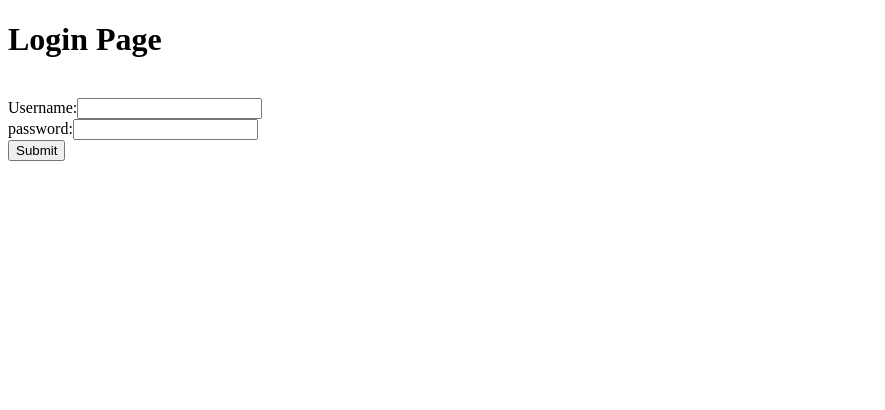
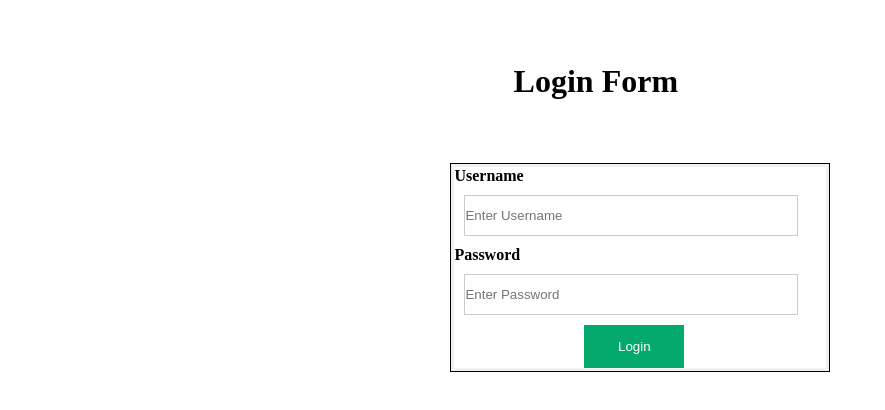
Before and after one commit to Pavan-1278/angular_realtime_proj, an Angular app: page / in a window 1280 px wide. Shown: the top 410 px of the page, without its empty margins (0-885 px from the left). Built offline with nearby package versions, Linux system fonts and the light colour scheme.

Commit message:
Login Component with css

```diff
--- a/src/app/login/login.component.css
+++ b/src/app/login/login.component.css
@@ -0,0 +1,61 @@
+form {border: 3px solid #f1f1f1;
+
+}
+
+.heading{
+    align-items: center;
+}
+input[type=text], input[type=password] {
+  width: 90%;
+  padding: 12px 0;
+  margin: 10px;
+  display: inline-block;
+  border: 1px solid #ccc;
+  box-sizing: border-box;
+}
+
+.uname,.psw{
+    margin-left: 10%;
+}
+
+button {
+  background-color: #04AA6D;
+  color: white;
+  padding: 14px 20px;
+  margin-right: 35%;
+  margin-left: 35%;
+  border: none;
+  cursor: pointer;
+  width: 100px;
+  align-self: center;
+}
+
+button:hover {
+  opacity: 0.8;
+}
+
+.heading{
+    margin-top: 5%;
+    margin-right: 40%;
+    margin-left: 40%;
+}
+.container {
+        border: 1px solid black;
+        margin-top: 5%;
+        margin-right: 35%;
+        margin-left: 35%;
+        padding: auto;
+}
+
+span.psw {
+  float: right;
+  padding-top: 16px;
+}
+
+/* Change styles for span and cancel button on extra small screens */
+@media screen and (max-width: 300px) {
+  span.psw {
+     display: block;
+     float: none;
+  }
+}
--- a/src/app/login/login.component.html
+++ b/src/app/login/login.component.html
@@ -1,12 +1,14 @@
+<div class="heading">
+    <h1 >Login Form</h1>
+</div>
 <div class="container">
-    <h1>Login Page</h1><br/>
     <form (ngSubmit)="submit()">
         <div class="login">
-            <span>Username:</span>
-            <input type="text" name="username" [(ngModel)]="login_data.username"/><br/>
-            <span>password:</span>
-            <input type="password" name="password" [(ngModel)]="login_data.password" /> <br/>
+            <label for="uname"><b>Username</b></label><br/>
+            <input type="text" name="username" placeholder="Enter Username" [(ngModel)]="login_data.username"/><br/>
+            <label for="psw"><b>Password</b></label><br/>
+            <input type="password" name="password" placeholder="Enter Password" [(ngModel)]="login_data.password" /> <br/>
         </div>
-        <button type="submit">Submit</button>
+        <button type="submit">Login</button>
     </form>
 </div>
```
